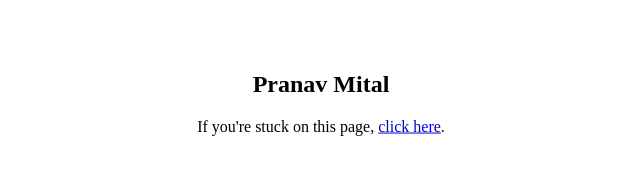
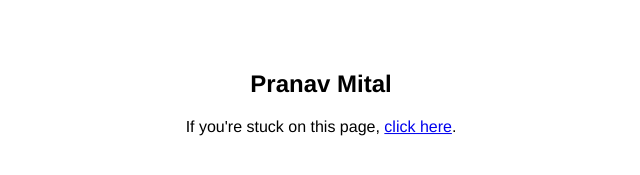
Before and after one commit to pranavmital/go-redirector, a plain HTML site: page index.html in a window 1280 px wide. Shown: the part 305-480 px from the top of the page, 327-967 px from the left. Drawn offline with Linux system fonts and the light colour scheme.

Commit message:
Update index.html

```diff
--- a/index.html
+++ b/index.html
@@ -4,7 +4,8 @@
     </head>
     <body style="position: absolute; left: 50%; top: 50%;
                   -webkit-transform: translate(-50%, -50%);
-                  transform: translate(-50%, -50%); text-align: center;">
+                  transform: translate(-50%, -50%); text-align: center;
+                  font-family: 'Helvetica Neue';">
         <h2>Pranav Mital</h2>
         <p>If you're stuck on this page, <a href="https://www.pranavmital.com/">click here</a>.</p>
     </body>
```
